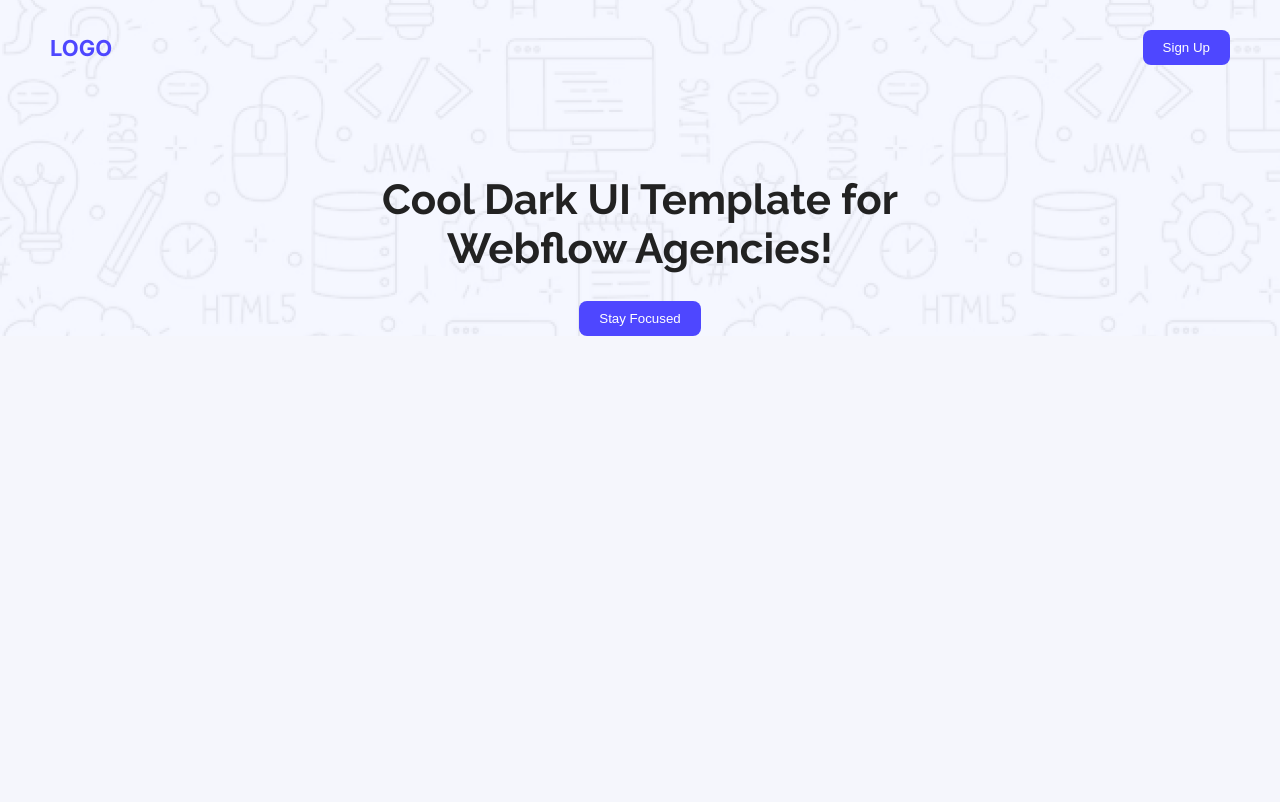
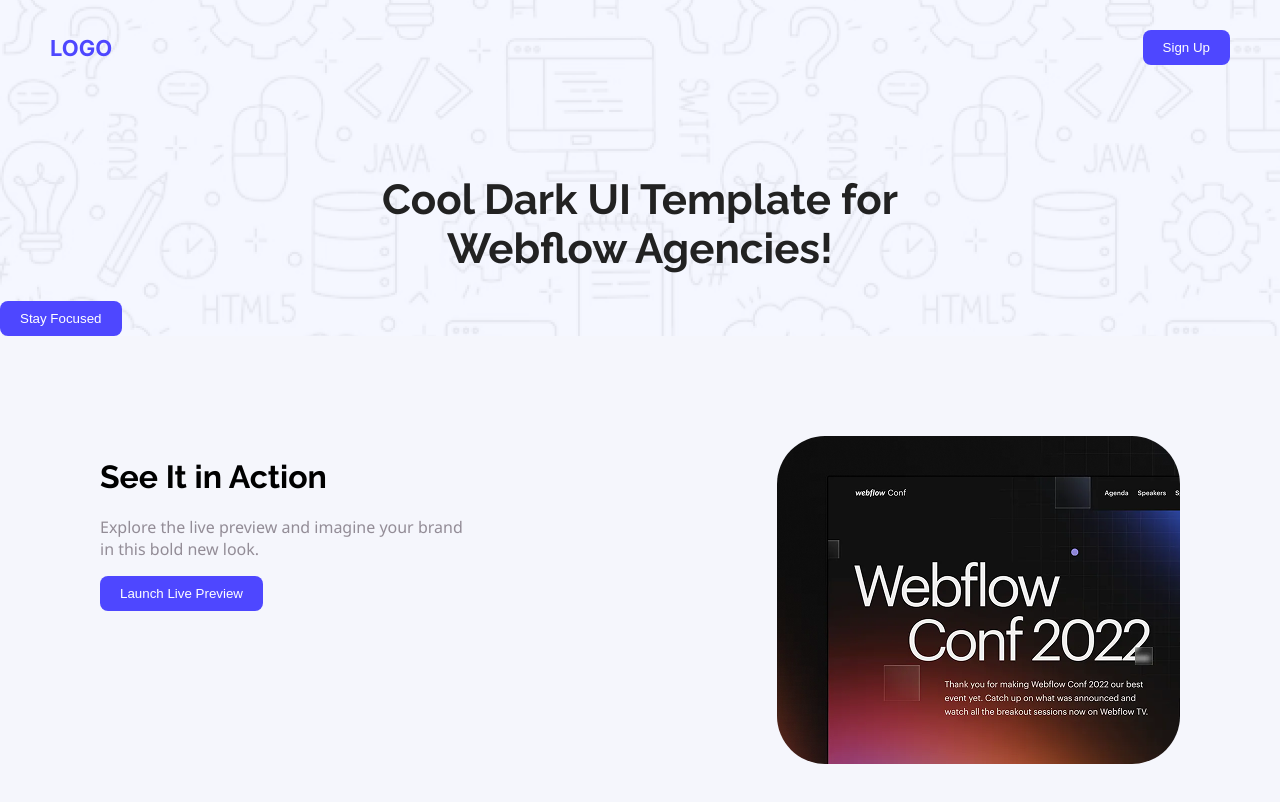
Before and after one commit to asadulislam3348/assaignment-1, a plain HTML site: page index.html in a window 1280 px wide. Drawn offline with Linux system fonts and the light colour scheme.

Commit message:
add section-2

```diff
--- a/Assets/style.css
+++ b/Assets/style.css
@@ -48,7 +48,7 @@
   padding: 0;
   font-family: 'Segoe UI', sans-serif;
   background: #f5f6fc;
-  text-align: center;
+  /* text-align: center; */
 }
 
 
@@ -78,7 +78,7 @@
   border: none;
   border-radius: 8px;
   font-weight: 500;
- align-items: center;
+text-align: center;
 }
 
 /* Main Content */
@@ -92,3 +92,21 @@
   color: #222;
  text-align: center;
 }
+
+/* section-2 */
+
+
+.section-2{
+
+    display: flex;
+    justify-content: space-between;
+    gap: 20px;
+    margin: 100px;
+    height: 328px;
+}
+.section-2 p{
+  color: rgba(50, 36, 50, 0.5);
+}
+.section-2 img{
+    border-radius: 48px;
+}
--- a/index.html
+++ b/index.html
@@ -29,5 +29,17 @@
   </main>
 </div>
 
+<div class="section-2">
+<div>
+
+    <h1 class="raleway-normal">See It in Action</h1>
+<p>Explore the live preview and imagine your brand <br> in this bold new look.</p>
+<button class="focus-btn">Launch Live Preview</button>
+</div>
+<div>
+<img src="./Assets/wc-mini.png" alt="">
+</div>
+
+</div>
 </body>
 </html>
```
